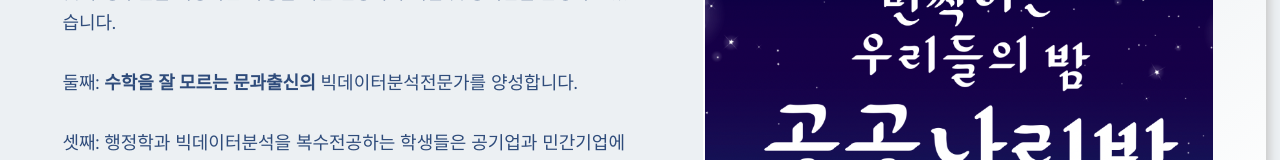
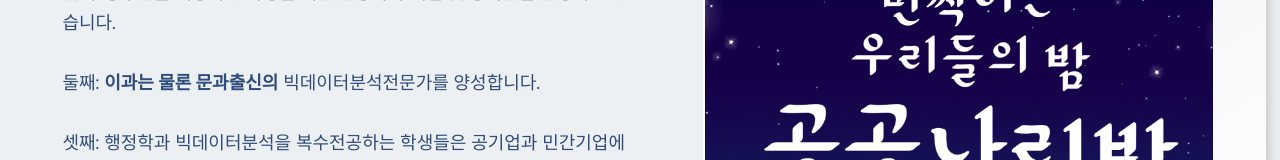
Before and after one commit to LeeSeogMin/pubbig_web, a React (Create React App) app: page / in a window 1280 px wide. Shown: the part 611-771 px from the top of the page. Built offline with nearby package versions, Linux system fonts and the light colour scheme.

Commit message:
문과출신

```diff
--- a/src/component/Hero/Home.js
+++ b/src/component/Hero/Home.js
@@ -68,7 +68,7 @@ const Home = () => {
                             <br />
                         </p>
                         <p>
-                            둘째: <b>수학을 잘 모르는 문과출신의</b>{' '}
+                            둘째: <b>이과는 물론 문과출신의</b>{' '}
                             빅데이터분석전문가를 양성합니다.
                             <br />
                         </p>
```
